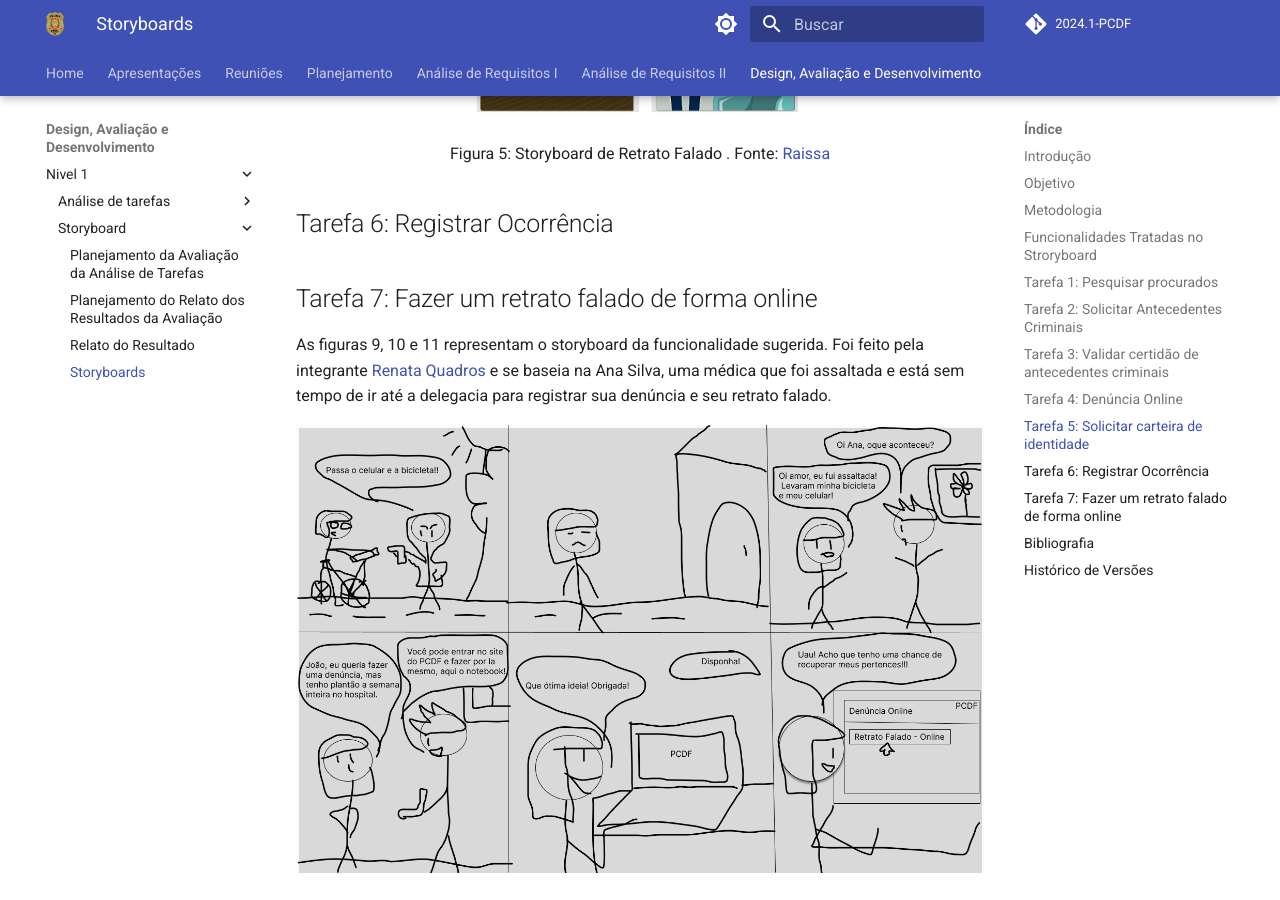
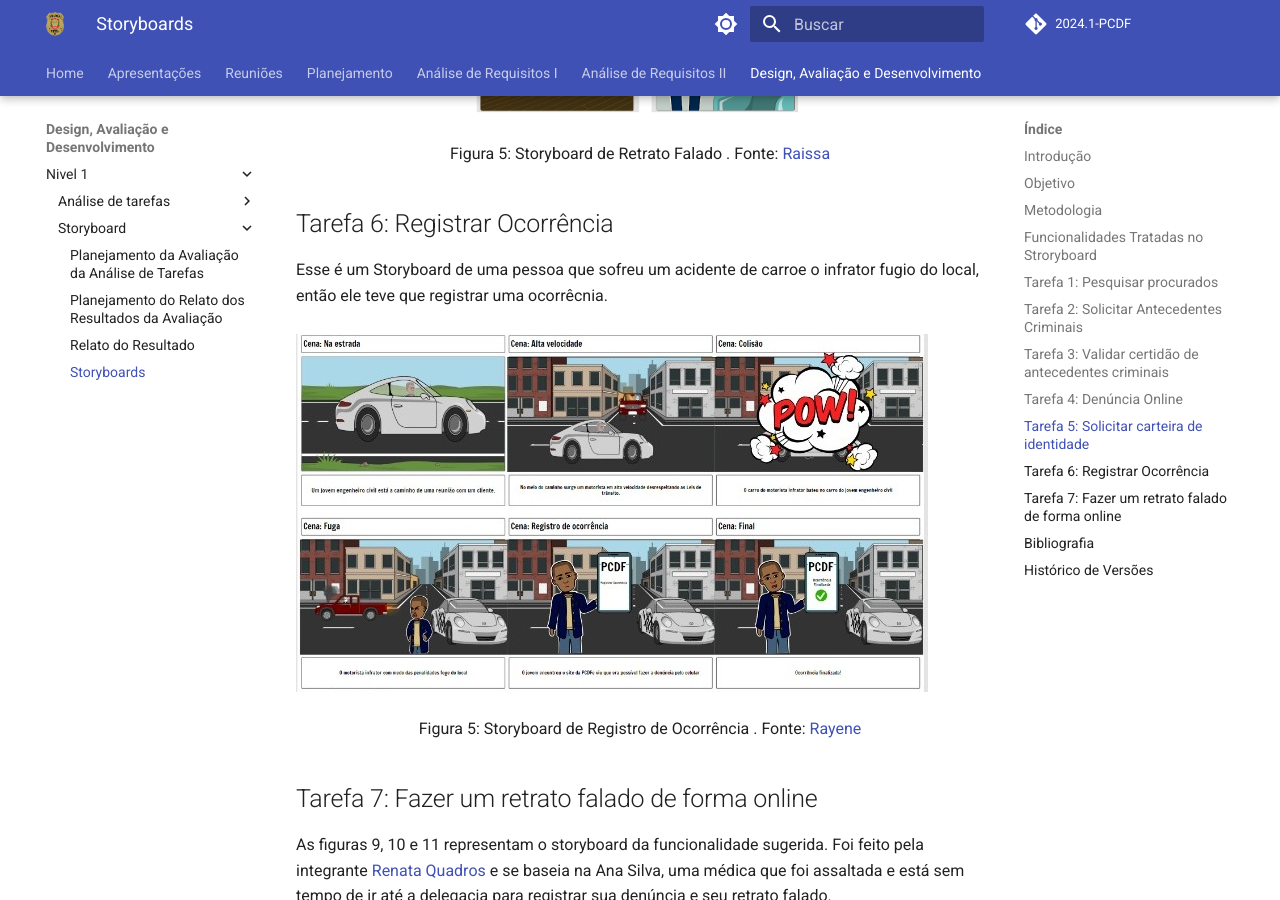
Before and after one commit to Interacao-Humano-Computador/2024.1-PCDF, an MkDocs documentation site: the page built from docs/design/Nivel1/stroyboard/stroryboar.md, in a window 1280 px wide and 900 px high, scrolled down 4200 px. Built offline with MkDocs 1.6.1 and Material for MkDocs 9.7.7, drawn with Linux system fonts in a browser that asks for light colours; comment, search, counter and statistics services are not loaded.

Commit message:
Storyboard Registro de Ocorrencia

```diff
--- a/docs/design/Nivel1/stroyboard/stroryboar.md
+++ b/docs/design/Nivel1/stroyboard/stroryboar.md
@@ -82,6 +82,13 @@ Esse é um Storyboard de uma pessoa que perdeu a carteira de identidade e teve q
 </div>
 
 ## Tarefa 6: Registrar Ocorrência
+Esse é um Storyboard de uma pessoa que sofreu um acidente de carroe o infrator fugio do local, então ele teve que registrar uma ocorrêcnia.<br> <br>
+![Quadrinho da ID](../../../assets/design/Nivel1/storyboards/Storyboard_RegistroOcorrencia.jpeg)
+<div align="center">
+    <p> Figura 5: Storyboard de Registro de Ocorrência . Fonte:
+        <a href="https://github.com/rayenealmeida">Rayene</a>
+    </p>
+</div>
 
 ## Tarefa 7: Fazer um retrato falado de forma online
 As figuras 9, 10 e 11 representam o storyboard da funcionalidade sugerida. Foi feito pela integrante [Renata Quadros](https://github.com/Renatinha28) e se baseia na Ana Silva, uma médica que foi assaltada e está sem tempo de ir até a delegacia para registrar sua denúncia e seu retrato falado.
```
Also changed, not shown: docs/assets/design/Nivel1/storyboards/Storyboard_RegistroOcorrencia.jpeg (added).
